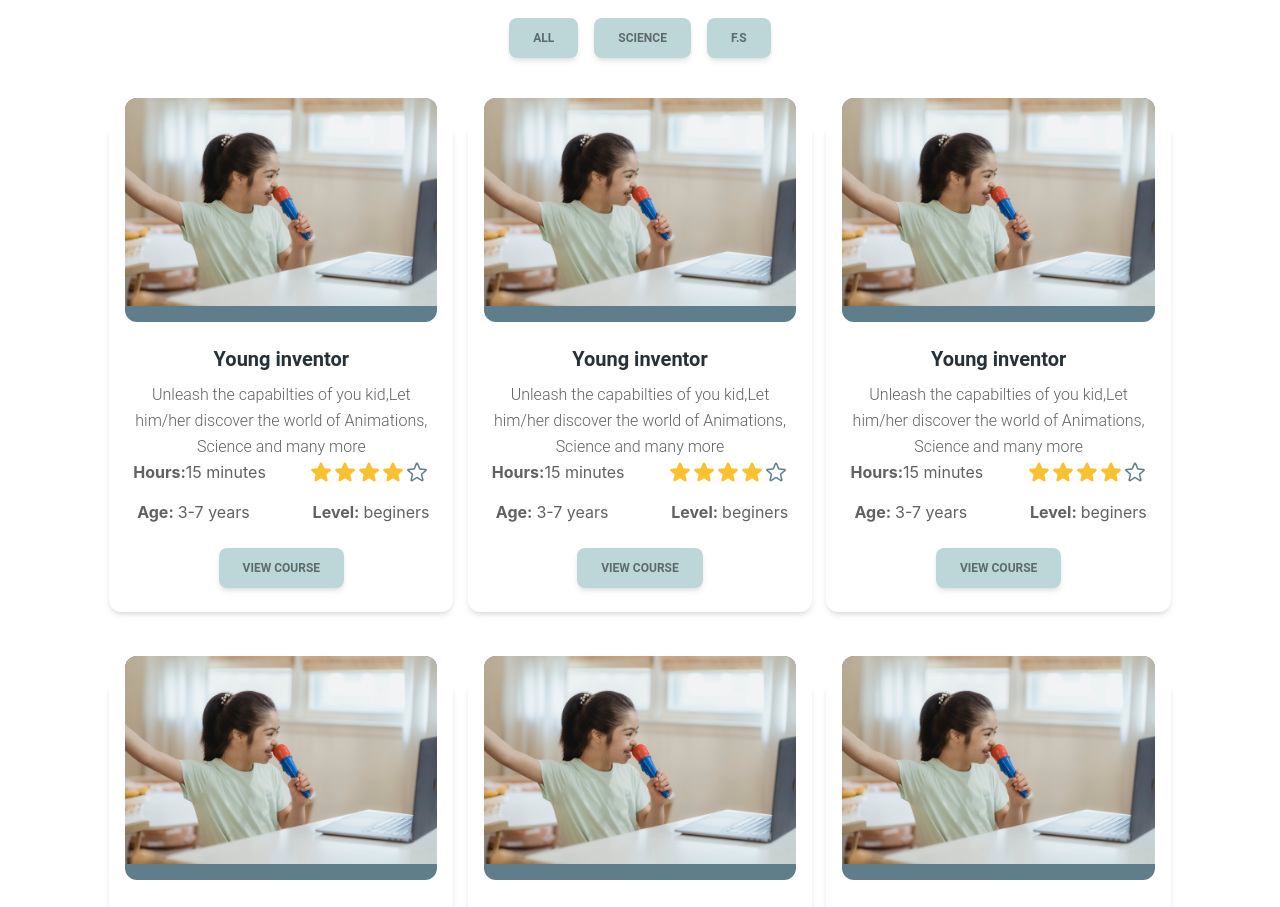
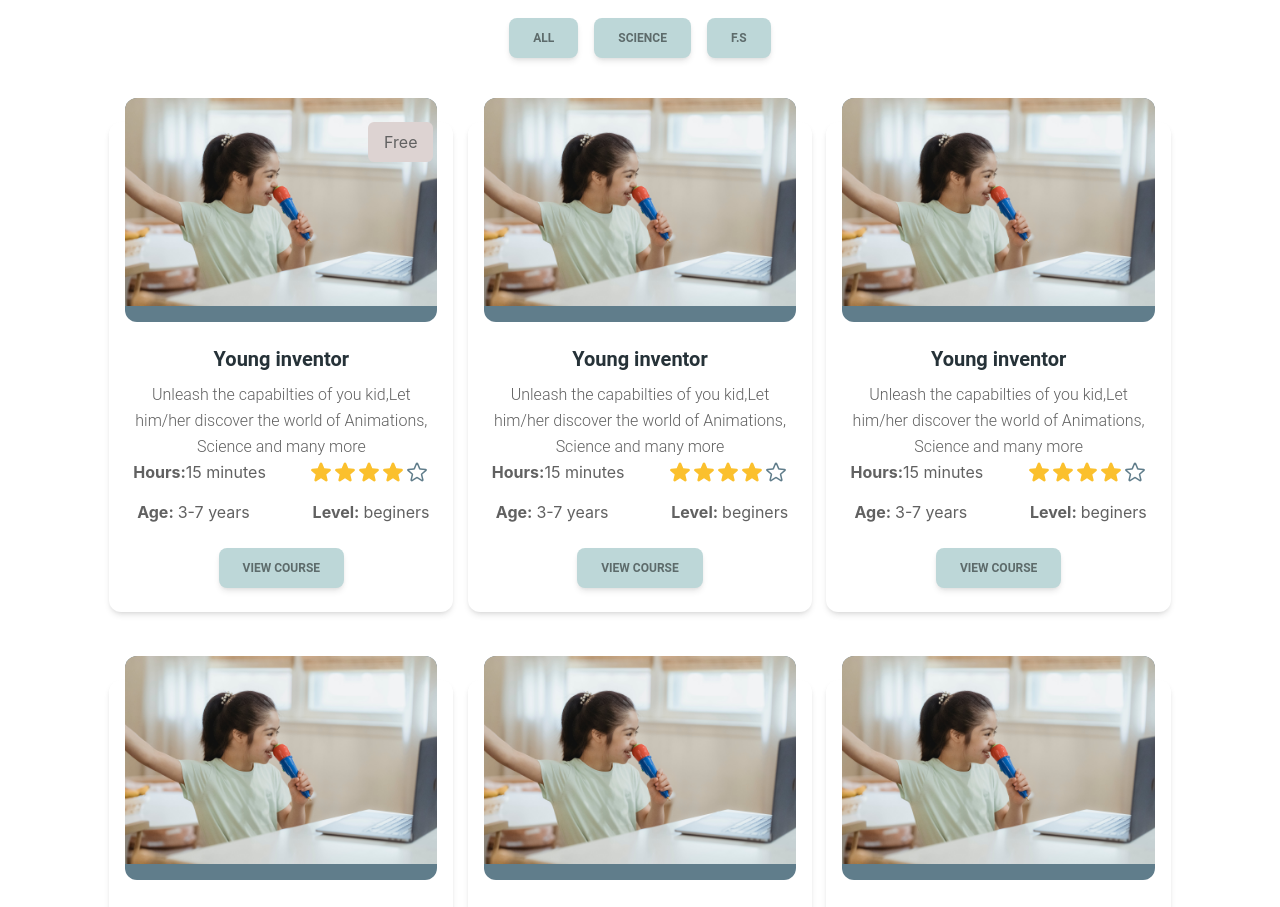
Before and after one commit to HabibaAbouelyazeed/inclusive-creators, a React (Vite) app: page /courses in a window 1280 px wide. Shown: the part 940-1847 px from the top of the page. Built offline with nearby package versions, Linux system fonts and the light colour scheme.

Commit message:
adding free badge

```diff
--- a/src/components/Courses/AllCourses.jsx
+++ b/src/components/Courses/AllCourses.jsx
@@ -20,6 +20,7 @@ const courses = [
     Duration: "15 minutes",
     level: "beginers",
     Age: "3-7",
+    Free: true,
   },
   {
     Title: "Young inventor",
@@ -30,6 +31,7 @@ const courses = [
     Duration: "15 minutes",
     level: "beginers",
     Age: "3-7",
+    Free: false,
   },
   {
     Title: "Young inventor",
@@ -40,6 +42,7 @@ const courses = [
     Duration: "15 minutes",
     level: "beginers",
     Age: "3-7",
+    Free: false,
   },
   {
     Title: "Young inventor",
@@ -50,6 +53,7 @@ const courses = [
     Duration: "15 minutes",
     level: "beginers",
     Age: "3-7",
+    Free: false,
   },
   {
     Title: "Young inventor",
@@ -60,6 +64,7 @@ const courses = [
     Duration: "15 minutes",
     level: "beginers",
     Age: "3-7",
+    Free: false,
   },
   {
     Title: "Young inventor",
@@ -70,6 +75,7 @@ const courses = [
     Duration: "15 minutes",
     level: "beginers",
     Age: "3-7",
+    Free: false,
   },
   {
     Title: "Young inventor",
@@ -80,6 +86,7 @@ const courses = [
     Duration: "15 minutes",
     level: "beginers",
     Age: "3-7",
+    Free: false,
   },
   {
     Title: "Young inventor",
@@ -90,6 +97,7 @@ const courses = [
     Duration: "15 minutes",
     level: "beginers",
     Age: "3-7",
+    Free: false,
   },
   {
     Title: "Young inventor",
@@ -100,6 +108,7 @@ const courses = [
     Duration: "15 minutes",
     level: "beginers",
     Age: "3-7",
+    Free: false,
   },
 ];
 export function CardDefault() {
@@ -124,6 +133,14 @@ export function CardDefault() {
               >
                 <img src={course.Image} alt={course.Title} />
               </CardHeader>
+              {course.Free ? (
+                <div className="bg-pinkGrey text-oolive px-4 py-2 absolute top-0 right-5 rounded-md">
+                  Free
+                </div>
+              ) : (
+                ""
+              )}
+
               <CardBody>
                 <section>
                   <Typography variant="h5" color="blue-gray" className="mb-2">
```
